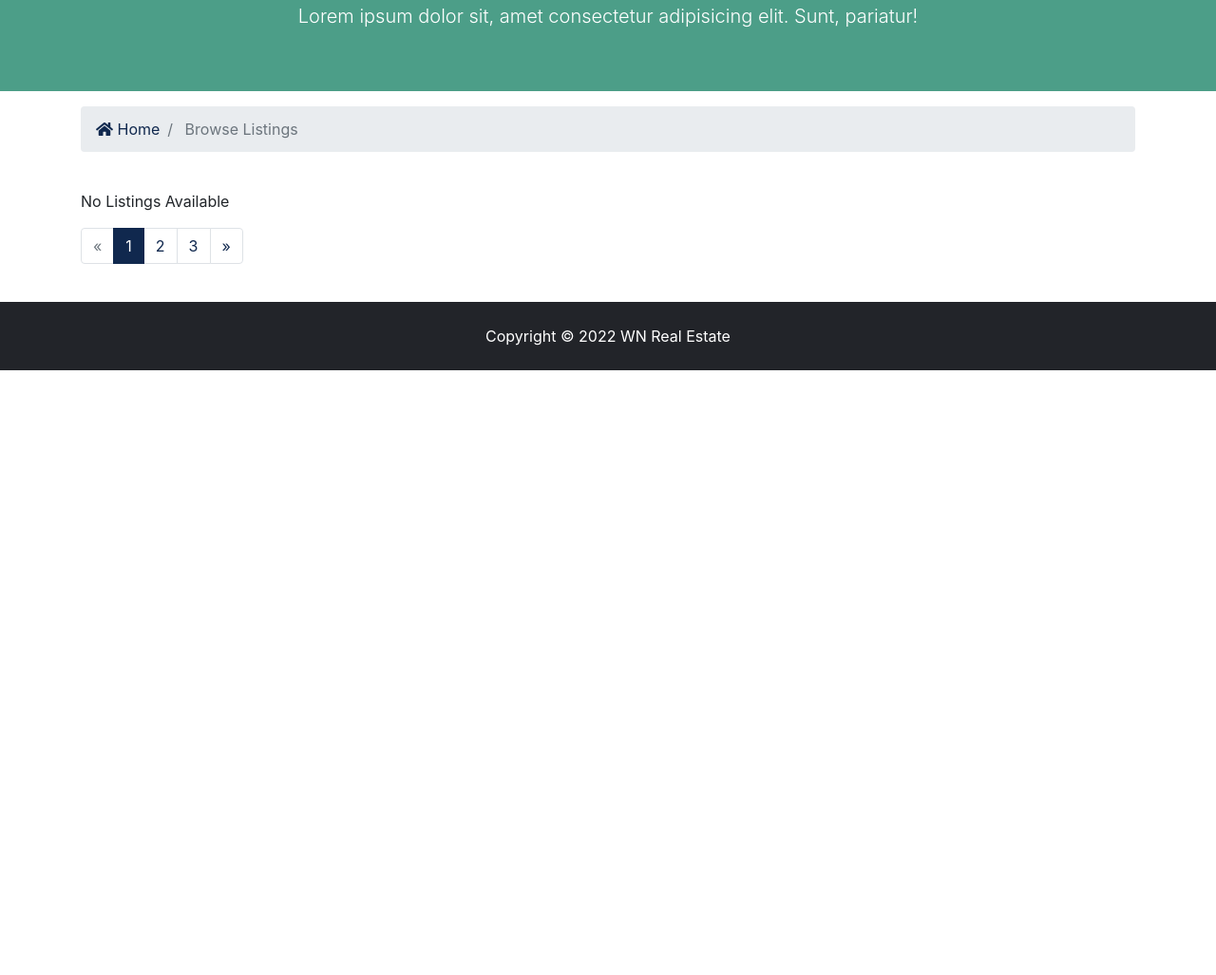
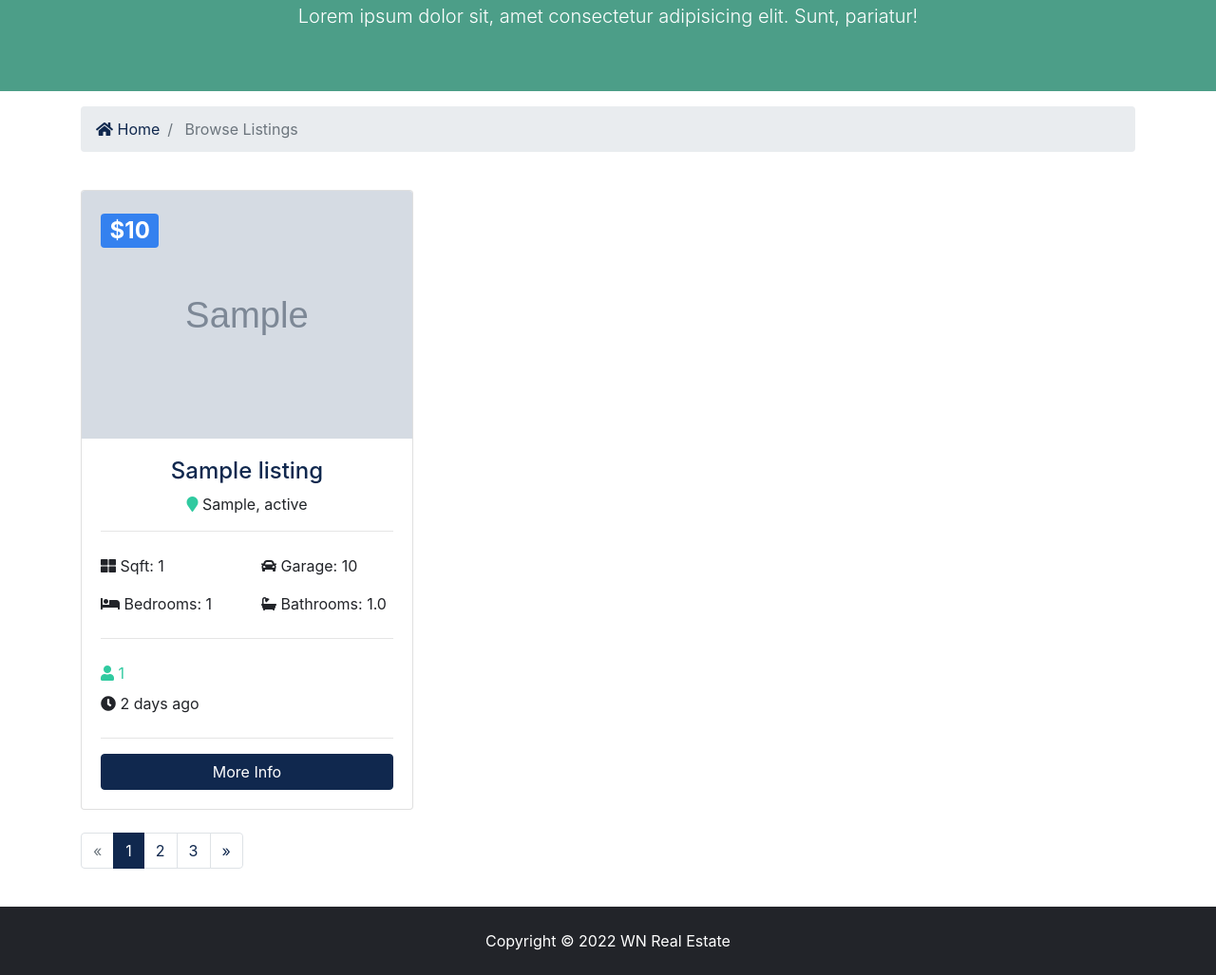
Before and after one commit to Will-Neal/Django-Real-Estate-App, a Django app: page /listings/ in a window 1280 px wide. Shown: the part 283-1310 px from the top of the page at 95% size. Before the commit the page ends 673 px from the top, so only its background shows below. Run offline with Django 4.2, Linux system fonts and the light colour scheme; tables that the repository leaves empty hold one stand-in row (values such as "Sample post"); grey boxes marked "Sample" are stand-in pictures; some libraries are stand-ins or nearby versions.

Commit message:
Replaced static HTML with data on listings page

```diff
--- a/real_estate_project/listings/views.py
+++ b/real_estate_project/listings/views.py
@@ -1,7 +1,15 @@
 from django.shortcuts import render
 
+from .models import Listing
+
 def index(request):
-    return render(request, 'listings/listings.html')
+    listings = Listing.objects.all()
+
+    context = {
+        'listings': listings
+    }
+
+    return render(request, 'listings/listings.html', context)
 
 def listing(request):
     return render(request, 'listings/listing.html')
--- a/real_estate_project/templates/listings/listings.html
+++ b/real_estate_project/templates/listings/listings.html
@@ -36,40 +36,40 @@
         {% for listing in listings %}
         <div class="col-md-6 col-lg-4 mb-4">
           <div class="card listing-preview">
-            <img class="card-img-top" src="assets/img/homes/home-1.jpg" alt="">
+            <img class="card-img-top" src="{{ listing.photo_main.url }}" alt="">
             <div class="card-img-overlay">
               <h2>
-                <span class="badge badge-secondary text-white">$490,000</span>
+                <span class="badge badge-secondary text-white">${{ listing.price }}</span>
               </h2>
             </div>
             <div class="card-body">
               <div class="listing-heading text-center">
-                <h4 class="text-primary">45 Drivewood Circle</h4>
+                <h4 class="text-primary">{{ listing.title }}</h4>
                 <p>
-                  <i class="fas fa-map-marker text-secondary"></i> Norwood MA, 02062
+                  <i class="fas fa-map-marker text-secondary"></i> {{ listing.city }}, {{ listing.state }}
                 </p>
               </div>
               <hr>
               <div class="row py-2 text-secondary">
                 <div class="col-6">
-                  <i class="fas fa-th-large"></i> Sqft: 3200
+                  <i class="fas fa-th-large"></i> Sqft: {{ listing.sqft }}
                 </div>
                 <div class="col-6">
-                  <i class="fas fa-car"></i> Garage: 2
+                  <i class="fas fa-car"></i> Garage: {{ listing.garage }}
                 </div>
               </div>
               <div class="row py-2 text-secondary">
                 <div class="col-6">
-                  <i class="fas fa-bed"></i> Bedrooms: 3
+                  <i class="fas fa-bed"></i> Bedrooms: {{ listing.bedrooms}}
                 </div>
                 <div class="col-6">
-                  <i class="fas fa-bath"></i> Bathrooms: 2
+                  <i class="fas fa-bath"></i> Bathrooms: {{ listing.bathrooms }}
                 </div>
               </div>
               <hr>
               <div class="row py-2 text-secondary">
                 <div class="col-12">
-                  <i class="fas fa-user"></i> Kyle Brown
+                  <i class="fas fa-user"></i> {{ listing.realtor_id }}
                 </div>
               </div>
               <div class="row text-secondary pb-2">
```
Also changed, not shown: btre_resources/my-images/logo.jpg (added), btre_resources/my-images/logo.png (added).
